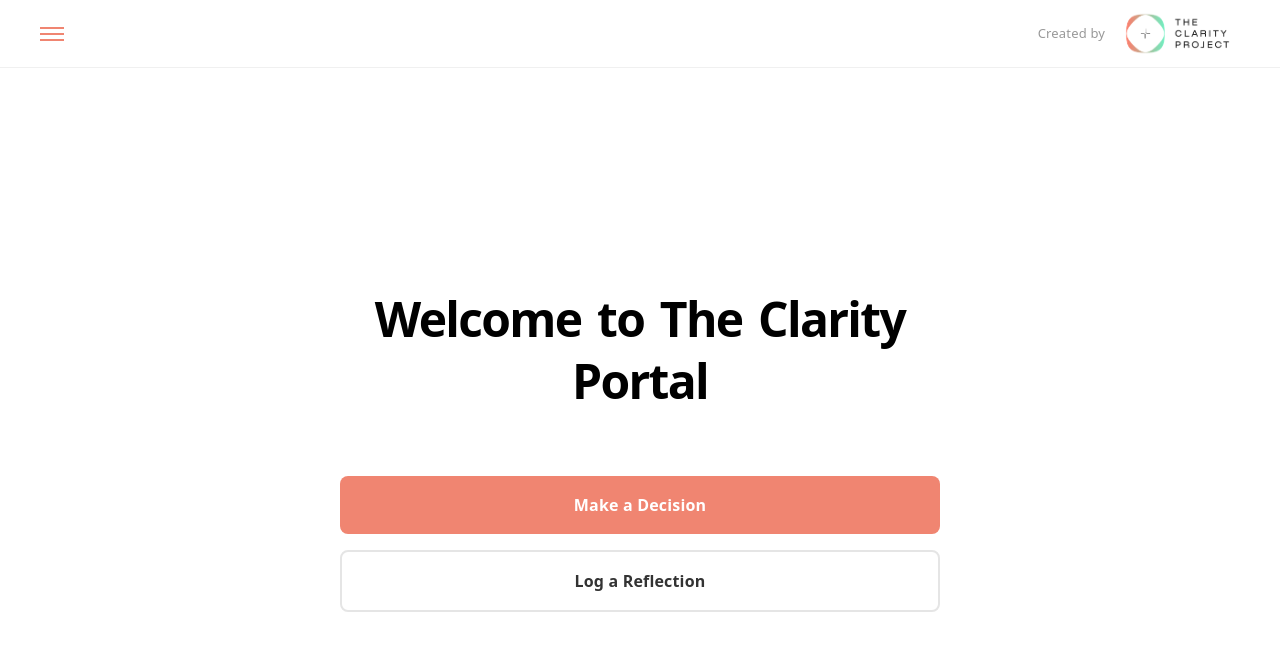
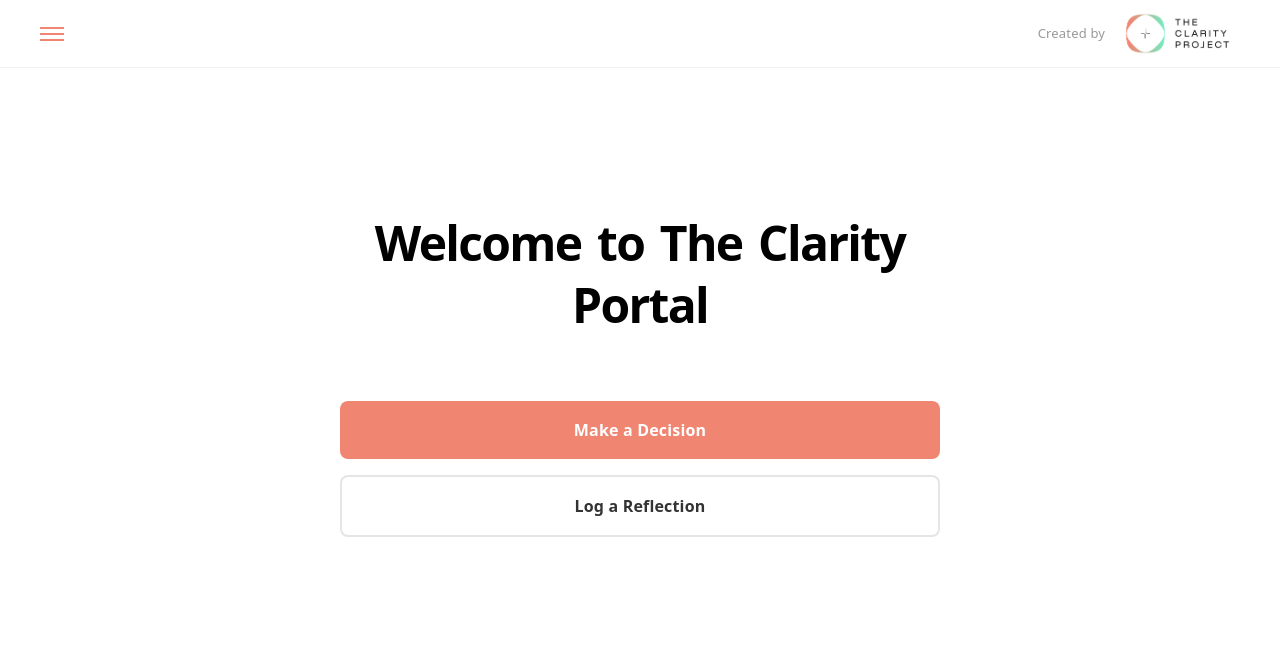
Before and after one commit to tim-clarityproject/clarity-portal, a React (Vite) app: page /welcome in a window 1280 px wide. Shown: the top 650 px of the page. Built offline with nearby package versions, Linux system fonts and the light colour scheme; no server answers.

Commit message:
Position home page content higher for eye-line view
Move welcome title and buttons up so they're at eye level instead of vertically centered.

Co-Authored-By: Claude Haiku 4.5 <noreply@anthropic.com>

```diff
--- a/src/pages/Welcome.jsx
+++ b/src/pages/Welcome.jsx
@@ -11,8 +11,8 @@ export default function Welcome() {
       <HomeHeader isGuest={isGuest} />
 
       {/* Main Content */}
-      <div style={{ flex: 1, display: 'flex', alignItems: 'center', justifyContent: 'center', padding: '80px 32px' }}>
-        <div style={{ width: '100%', maxWidth: '600px', textAlign: 'center' }}>
+      <div style={{ flex: 1, display: 'flex', alignItems: 'flex-start', justifyContent: 'center', padding: '80px 32px 32px' }}>
+        <div style={{ width: '100%', maxWidth: '600px', textAlign: 'center', marginTop: '32px' }}>
           <div style={{ marginBottom: '64px' }}>
             <h1 style={{ fontSize: '48px', fontWeight: 'bold', color: 'black' }}>
               Welcome to The Clarity Portal
```
